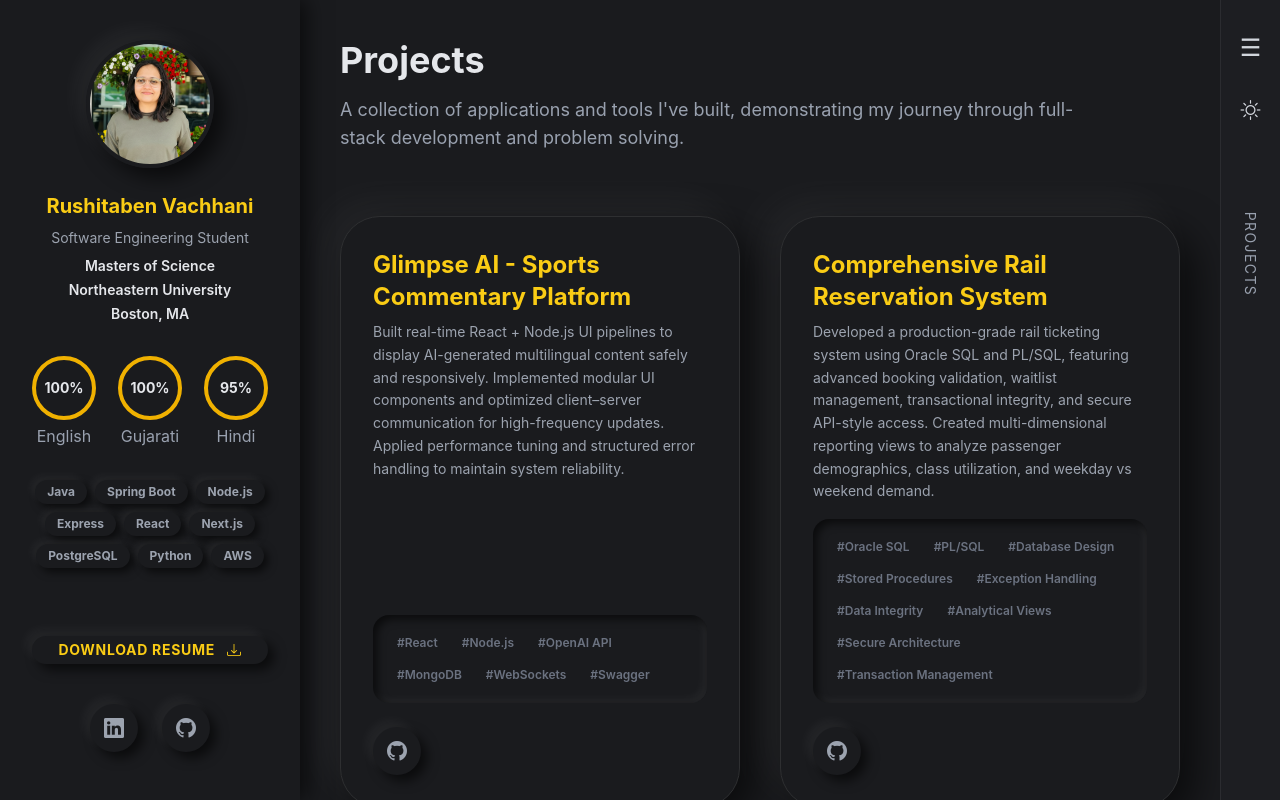
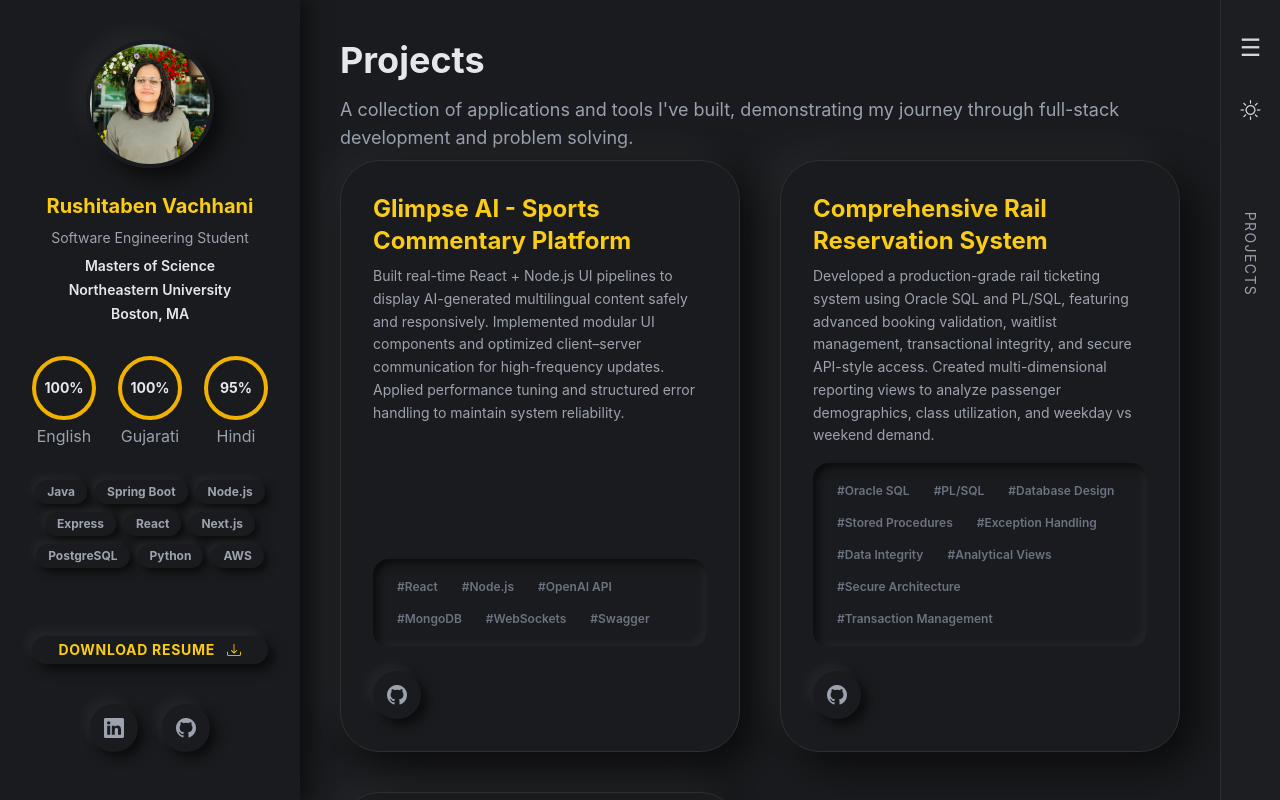
Before and after one commit to rushita-vachhani/resume, a Next.js app: page /projects in a window 1280 px wide. Built offline with nearby package versions, Linux system fonts and the light colour scheme.

Commit message:
Update header styling in Projects component for improved layout consistency

```diff
--- a/src/app/projects/page.tsx
+++ b/src/app/projects/page.tsx
@@ -4,7 +4,7 @@ import { projectsData } from "@/data/projects";
 export default function Projects() {
   return (
     <div className="section-container">
-      <header className="mb-16 max-w-3xl">
+      <header className="mb-2 w-full">
         <h1 className="text-4xl font-bold mb-4 text-body-text">Projects</h1>
         <p className="text-gray-600 dark:text-gray-400 text-lg">
           A collection of applications and tools I&apos;ve built, demonstrating my journey through full-stack development and problem solving.
```
